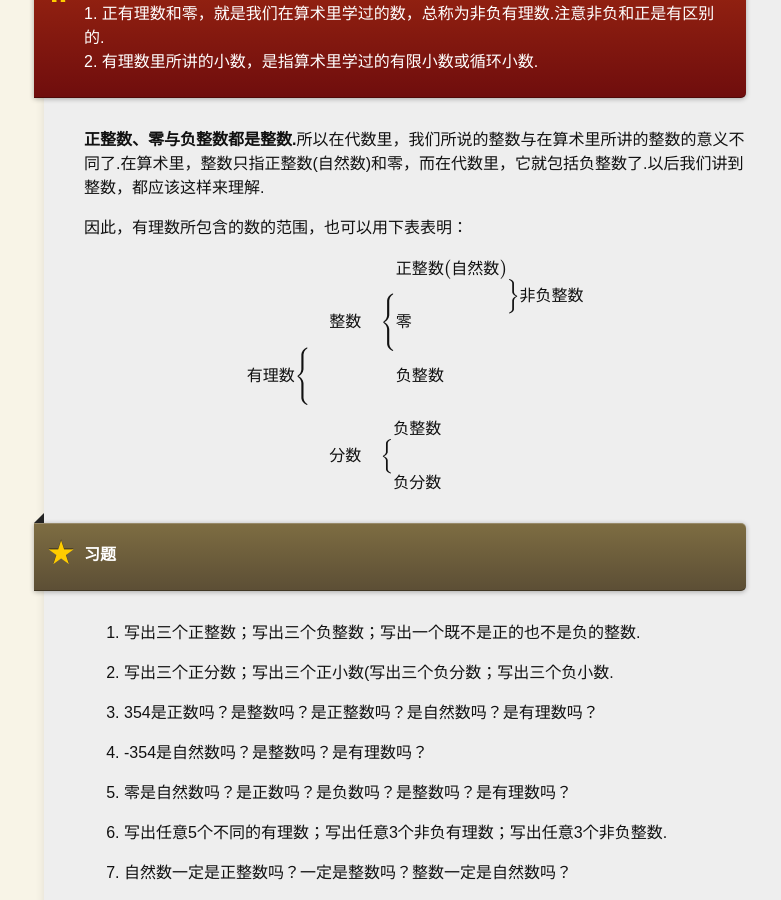
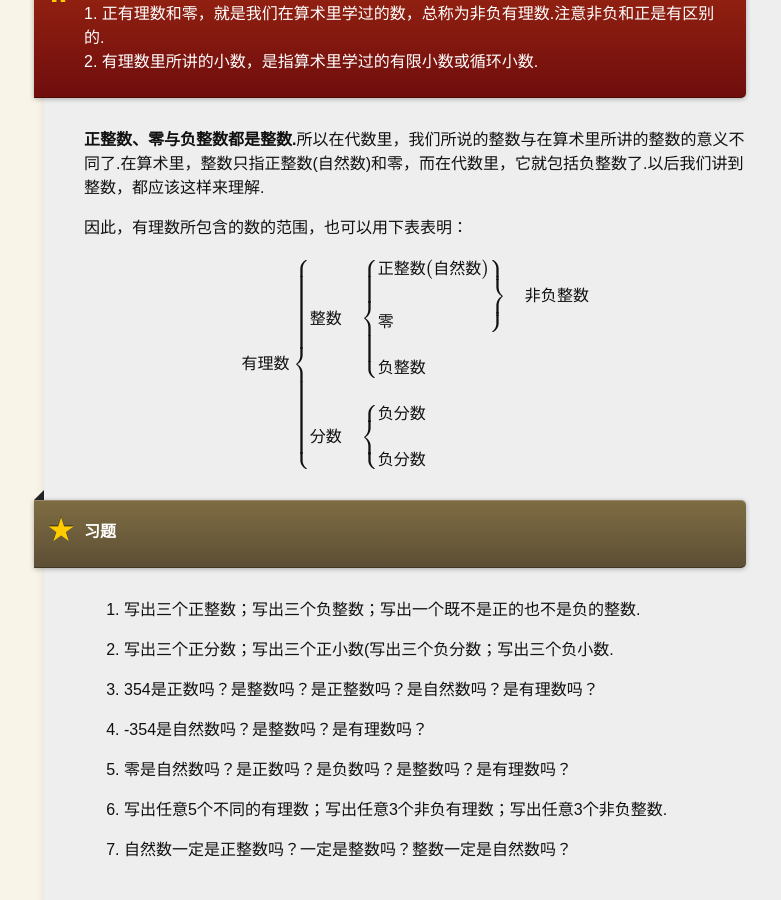
Before and after one commit to ccpaging/algebra, a Jekyll site: the page built from algebra1/ch01/ch01-03.md, in a window 1280 px wide and 900 px high, scrolled down 749 px. Shown: the whole window, without its empty margins (127-908 px from the left). Built offline with Jekyll 4.4.1, drawn with Linux system fonts in a browser that asks for light colours; some web fonts are replaced; formulas are drawn with MathJax 3; comment, search, counter and statistics services are not loaded.

Commit message:
Add book1 chapter01

```diff
--- a/algebra1/ch01/ch01-03.md
+++ b/algebra1/ch01/ch01-03.md
@@ -44,20 +44,19 @@ $$
 因此，有理数所包含的数的范围，也可以用下表表明：
 
 $$
-\begin{array}{cc}
-有理数 \Bigg\{ & \begin{array}{ll}
-整数 & \Bigg\{\begin{array}{l}
-\begin{array}{l}
+有理数 \begin{cases}
+整数 & \begin{cases}
+\left.\begin{array}{l}
 正整数(自然数) \\\\
 零
-\end{array}\Big\}非负整数 \\\\
+\end{array}\right\}  & 非负整数 \\\\
 负整数
-\end{array} \\\\
-分数 & \Big\{\begin{array}{l}
-负整数 \\\\
+\end{cases}\\\\
+分数 & \begin{cases}
+负分数 \\\\
 负分数
-\end{array}
-\end{array}\end{array}
+\end{cases}
+\end{cases}
 $$
 
 <div class="note">
```
